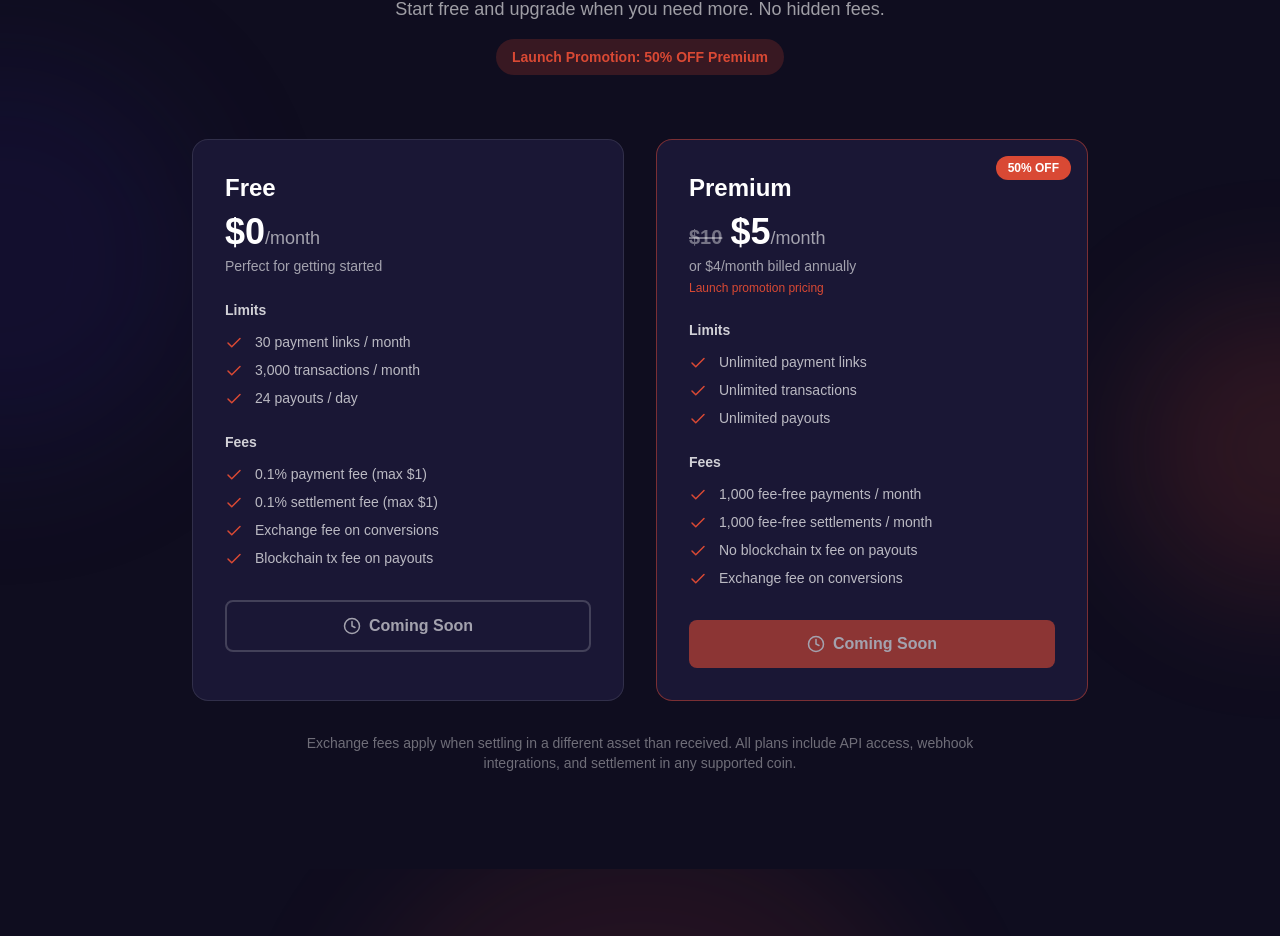
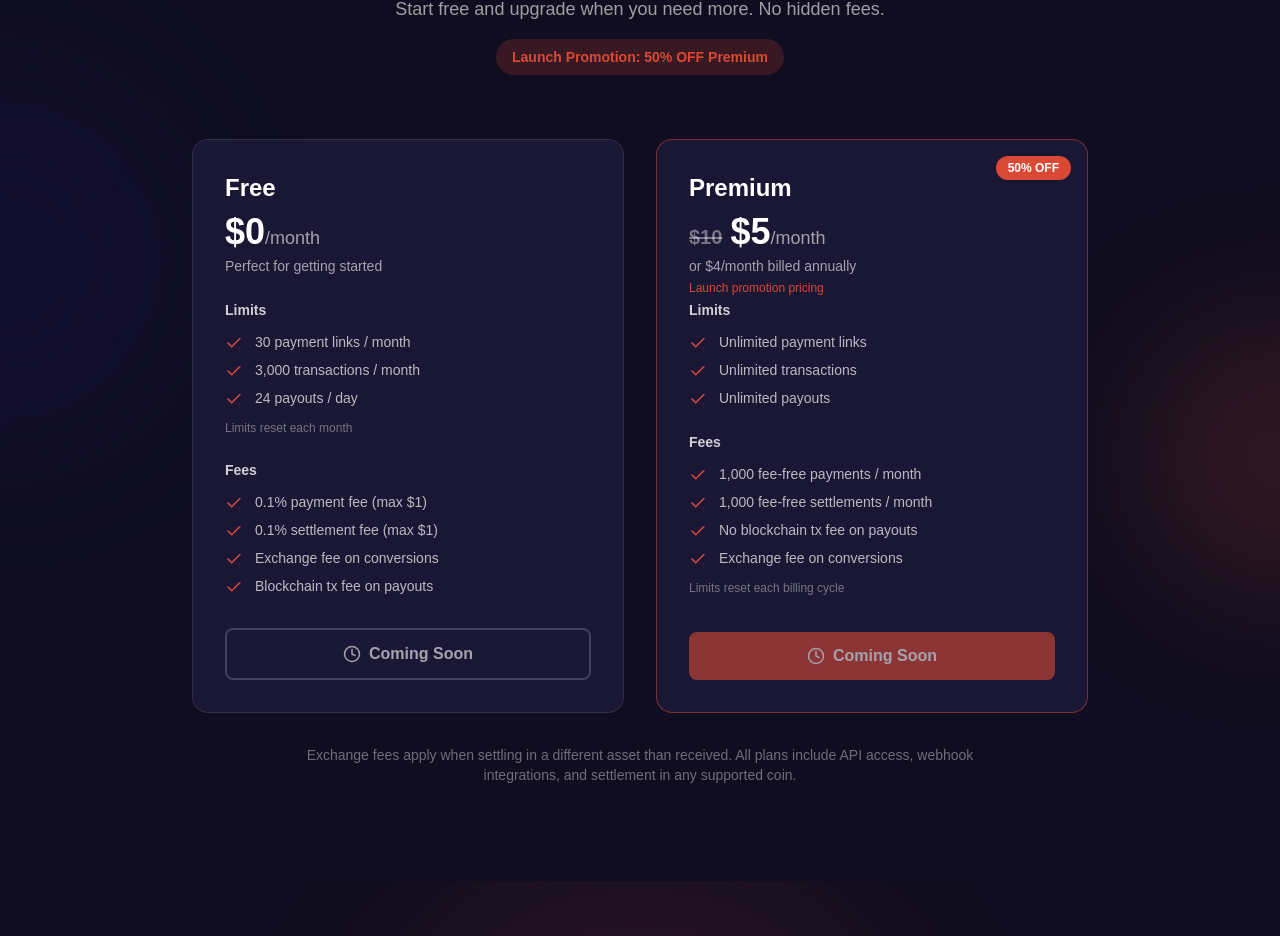
Before and after one commit to vibast-solutions/cointrunk-website, a Next.js app: page /payment-processor in a window 1280 px wide. Shown: the part 2959-3895 px from the top of the page. Built offline with nearby package versions, Linux system fonts and the light colour scheme.

Commit message:
fixed payment processor plan cards and updated readme

```diff
--- a/app/payment-processor/page.tsx
+++ b/app/payment-processor/page.tsx
@@ -309,20 +309,22 @@ export default function PaymentProcessorPage() {
             </div>
           </motion.div>
 
-          <div className="grid md:grid-cols-2 gap-8 max-w-4xl mx-auto">
+          <div className="grid md:grid-cols-2 gap-8 max-w-4xl mx-auto items-stretch">
             {/* Free Plan */}
             <motion.div
               initial={{ opacity: 0, y: 30 }}
               animate={pricingInView ? { opacity: 1, y: 0 } : {}}
               transition={{ duration: 0.6, delay: 0.2 }}
-              className="card p-8"
+              className="card p-8 flex flex-col"
             >
               <h3 className="text-2xl font-bold mb-2">Free</h3>
+              <div className="min-h-[5.5rem]">
                 <p className="text-4xl font-bold mb-1">
                   $0
                   <span className="text-lg font-normal text-white/60">/month</span>
                 </p>
-              <p className="text-white/60 text-sm mb-6">Perfect for getting started</p>
+                <p className="text-white/60 text-sm">Perfect for getting started</p>
+              </div>
 
               <div className="space-y-6 mb-8">
                 <div>
@@ -341,6 +343,7 @@ export default function PaymentProcessorPage() {
                       <span className="text-white/70 text-sm">24 payouts / day</span>
                     </li>
                   </ul>
+                  <p className="text-white/40 text-xs mt-3">Limits reset each month</p>
                 </div>
 
                 <div>
@@ -366,10 +369,12 @@ export default function PaymentProcessorPage() {
                 </div>
               </div>
 
+              <div className="mt-auto">
                 <span className="btn-secondary w-full justify-center opacity-60 cursor-not-allowed pointer-events-none inline-flex items-center gap-2">
                   <Clock size={18} />
                   Coming Soon
                 </span>
+              </div>
             </motion.div>
 
             {/* Premium Plan */}
@@ -377,20 +382,22 @@ export default function PaymentProcessorPage() {
               initial={{ opacity: 0, y: 30 }}
               animate={pricingInView ? { opacity: 1, y: 0 } : {}}
               transition={{ duration: 0.6, delay: 0.3 }}
-              className="card p-8 border-accent/50 relative overflow-hidden"
+              className="card p-8 border-accent/50 relative overflow-hidden flex flex-col"
             >
               <div className="absolute top-4 right-4 bg-accent text-white px-3 py-1 rounded-full text-xs font-semibold">
                 50% OFF
               </div>
 
               <h3 className="text-2xl font-bold mb-2">Premium</h3>
+              <div className="min-h-[5.5rem]">
                 <p className="text-4xl font-bold mb-1">
                   <span className="text-xl line-through text-white/40 mr-2">$10</span>
                   $5
                   <span className="text-lg font-normal text-white/60">/month</span>
                 </p>
                 <p className="text-white/60 text-sm mb-1">or $4/month billed annually</p>
-              <p className="text-accent text-xs mb-6">Launch promotion pricing</p>
+                <p className="text-accent text-xs">Launch promotion pricing</p>
+              </div>
 
               <div className="space-y-6 mb-8">
                 <div>
@@ -431,13 +438,16 @@ export default function PaymentProcessorPage() {
                       <span className="text-white/70 text-sm">Exchange fee on conversions</span>
                     </li>
                   </ul>
+                  <p className="text-white/40 text-xs mt-3">Limits reset each billing cycle</p>
                 </div>
               </div>
 
+              <div className="mt-auto">
                 <span className="btn-primary w-full justify-center opacity-60 cursor-not-allowed pointer-events-none inline-flex items-center gap-2">
                   <Clock size={18} />
                   Coming Soon
                 </span>
+              </div>
             </motion.div>
           </div>
 
```
Also changed, not shown: 1 other file (tests, documents, lock files or other folders). Lines whose indentation alone changed are shown as unchanged.
